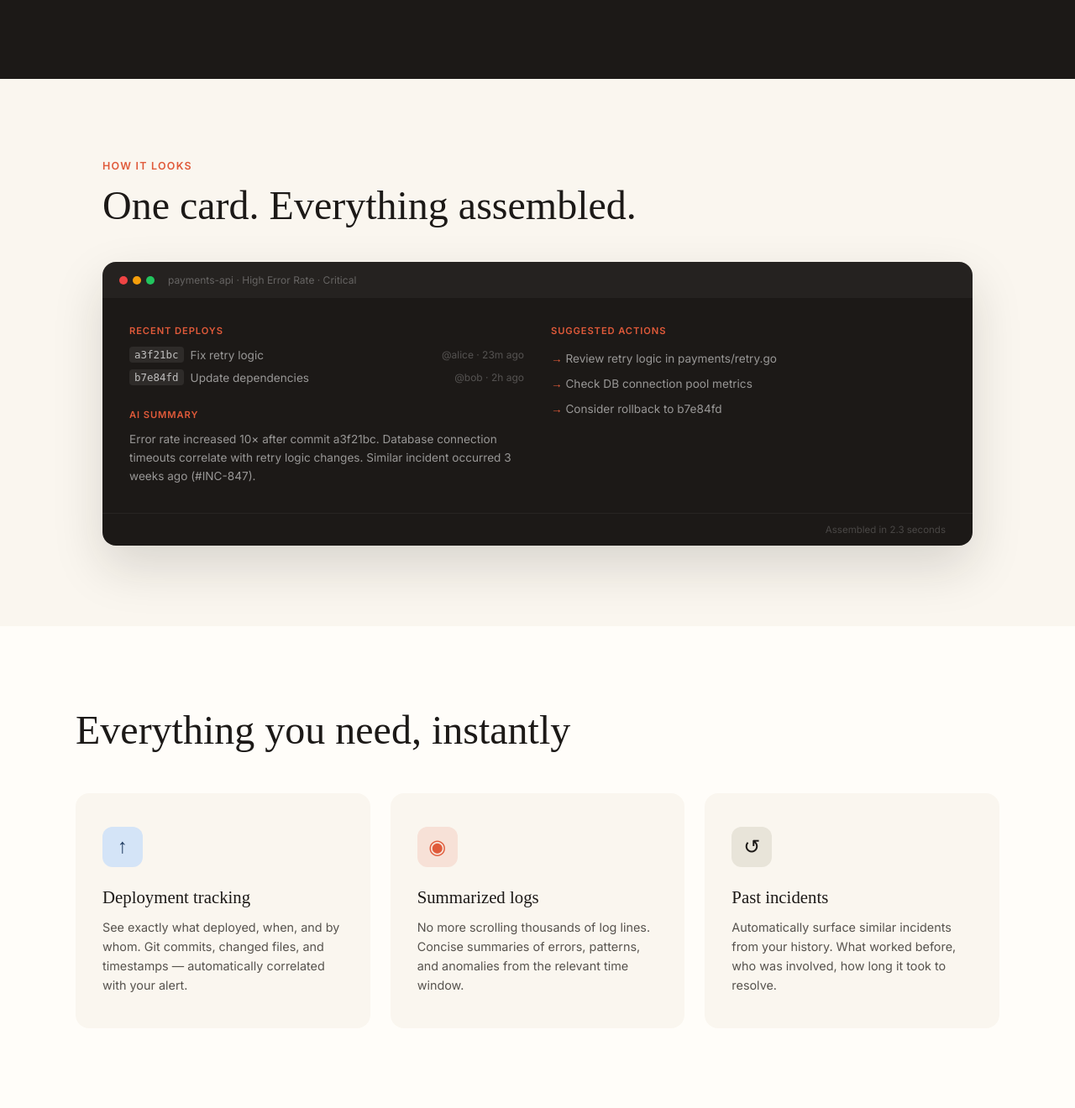
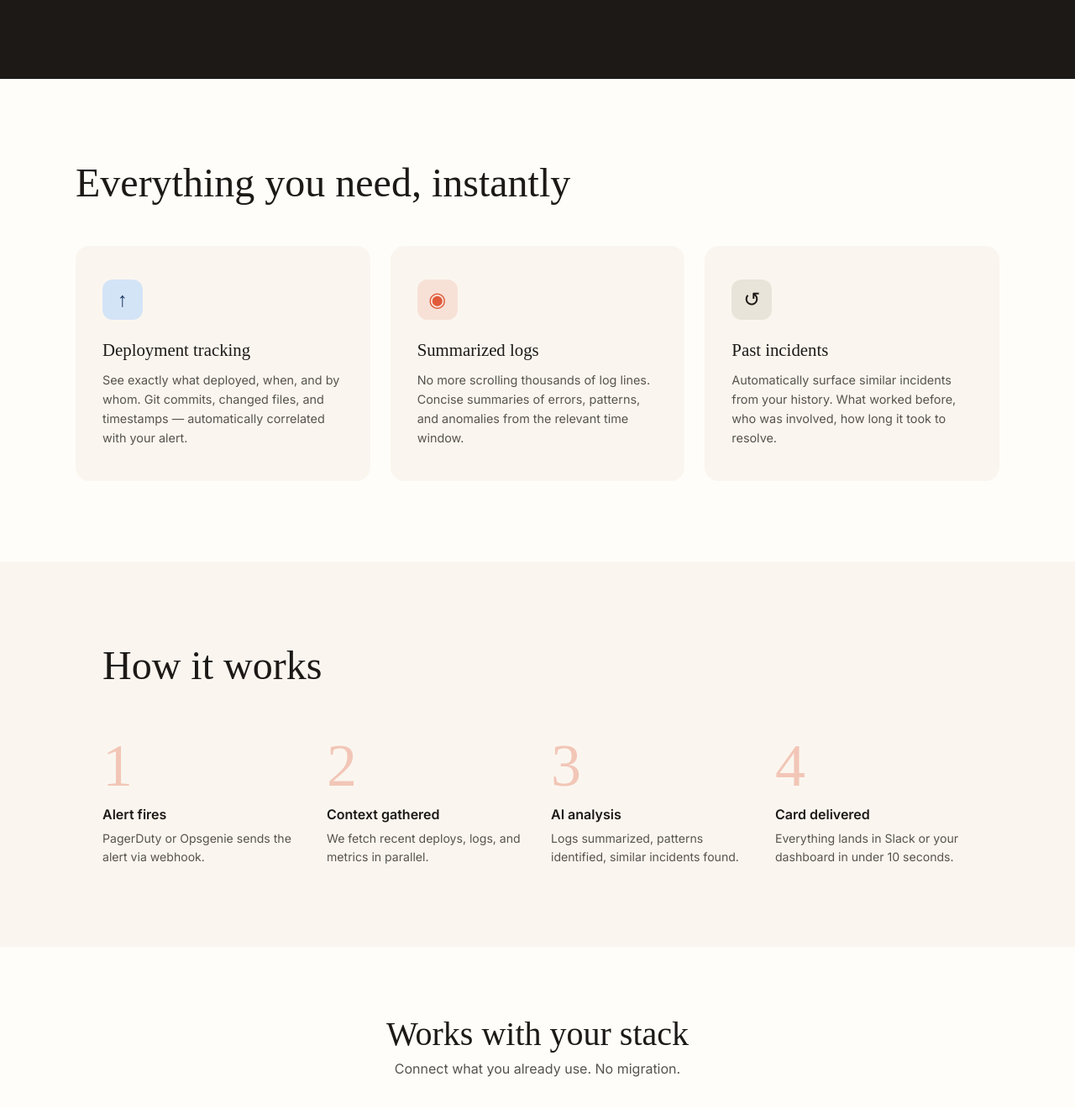
Before and after one commit to jianxux/incident-copilot, a FastAPI app: page / in a window 1280 px wide. Shown: the part 1540-2860 px from the top of the page at 84% size. Run offline with FastAPI, Linux system fonts and the light colour scheme; data that the repository does not hold is empty; parts of the project's set-up code (start-up, migrations or seed data) failed here and were passed over; some web fonts are replaced.

Commit message:
fix: remove duplicate context card from landing page

```diff
--- a/src/web/templates/landing.html
+++ b/src/web/templates/landing.html
@@ -805,46 +805,7 @@
         </div>
     </section>
 
-    <!-- Preview -->
-    <section class="preview">
-        <div class="preview-label">How it looks</div>
-        <h2>One card. Everything assembled.</h2>
-        <div class="card-preview">
-            <div class="card-bar">
-                <div class="dot dot-r"></div>
-                <div class="dot dot-y"></div>
-                <div class="dot dot-g"></div>
-                <span class="card-title">payments-api · High Error Rate · Critical</span>
-            </div>
-            <div class="card-body">
-                <div>
-                    <div class="card-section-label">Recent Deploys</div>
-                    <div class="commit-line">
-                        <code>a3f21bc</code> Fix retry logic
-                        <span class="commit-meta">@alice · 23m ago</span>
-                    </div>
-                    <div class="commit-line">
-                        <code>b7e84fd</code> Update dependencies
-                        <span class="commit-meta">@bob · 2h ago</span>
-                    </div>
-                    <br>
-                    <div class="card-section-label">AI Summary</div>
-                    <p>Error rate increased 10× after commit a3f21bc. Database connection timeouts correlate with retry logic changes. Similar incident occurred 3 weeks ago (#INC-847).</p>
-                </div>
-                <div>
-                    <div class="card-section-label">Suggested Actions</div>
-                    <ul>
-                        <li>Review retry logic in payments/retry.go</li>
-                        <li>Check DB connection pool metrics</li>
-                        <li>Consider rollback to b7e84fd</li>
-                    </ul>
-                </div>
-            </div>
-            <div class="card-footer">Assembled in 2.3 seconds</div>
-        </div>
-    </section>
-
-    <!-- Features -->
+<!-- Features -->
     <section id="features" class="features">
         <div class="features-inner">
             <h2>Everything you need, instantly</h2>
```
